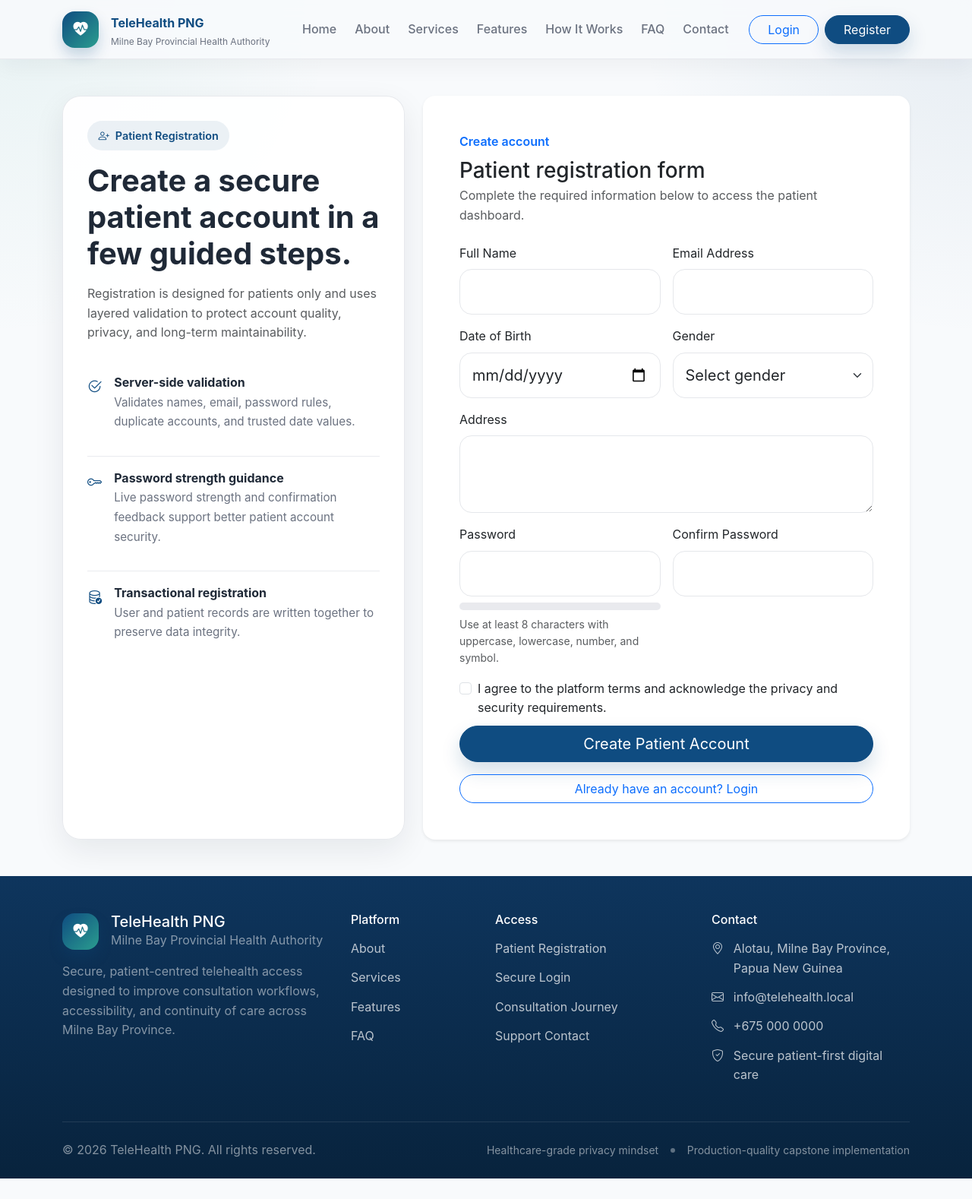
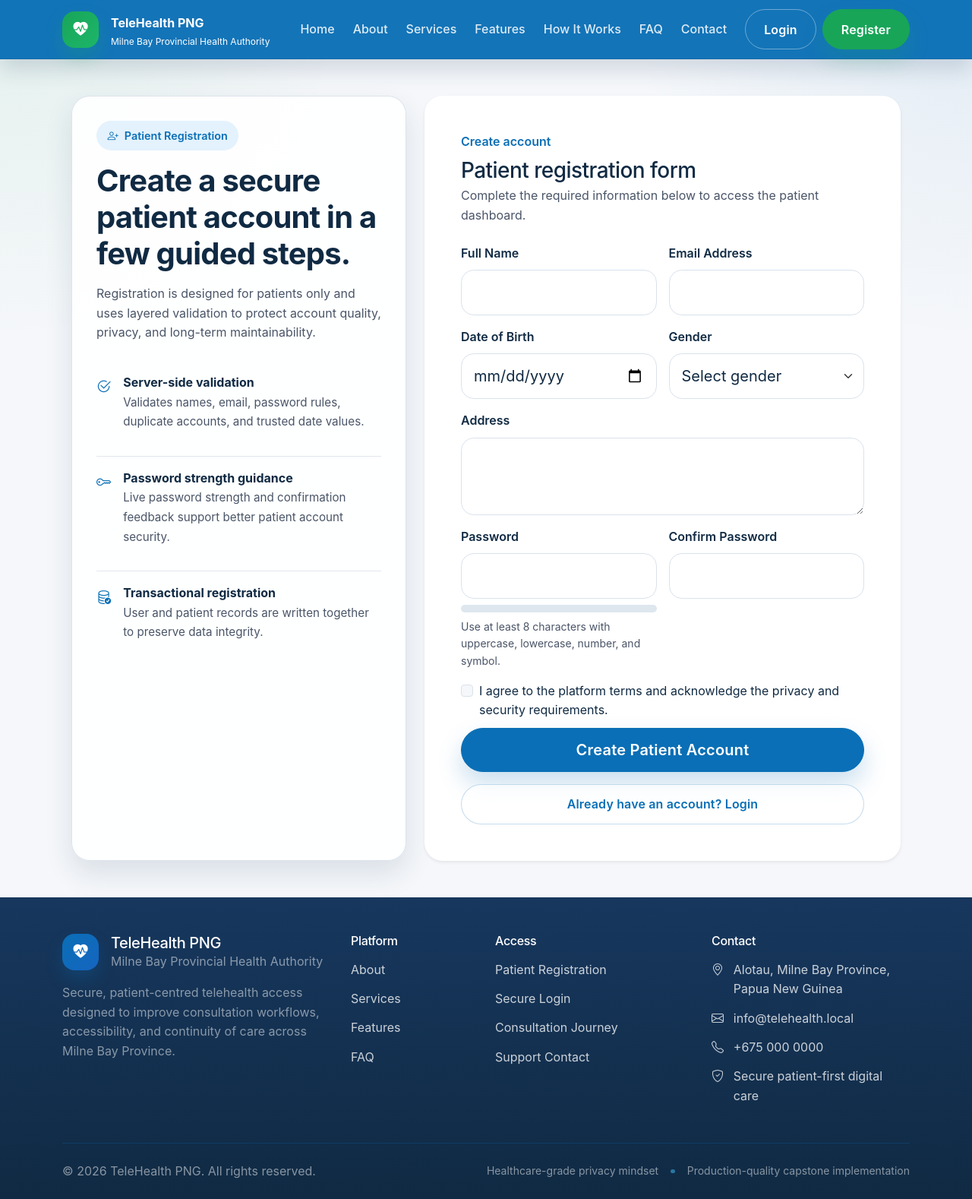
Before and after one commit to nefoticlyde76-dwu/Telehealth_Consultation, a PHP site: page /register in a window 1280 px wide. Shown: the whole page at 76% size. Before the commit the page ends 1551 px from the top, so only its background shows below. Run offline with PHP 8.4, Linux system fonts and the light colour scheme.

Commit message:
style(ui): apply official MBPHA TeleHealth design system

```diff
--- a/app/Views/auth/login.php
+++ b/app/Views/auth/login.php
@@ -2,7 +2,7 @@
 
 <main class="auth-page py-5">
   <div class="container">
-    <div class="row justify-content-center align-items-stretch g-4">
+    <div class="row justify-content-center align-items-stretch g-4 content-row">
       <div class="col-lg-5">
         <div class="auth-panel auth-panel-accent h-100">
           <span class="section-badge mb-3">
@@ -50,7 +50,7 @@
                 <h2 class="h3 mb-1">Login to your account</h2>
                 <p class="text-muted mb-0">Use your registered email address and password.</p>
               </div>
-              <span class="badge text-bg-light rounded-pill px-3 py-2 border">Patients, Doctors, Administrators</span>
+              <span class="badge badge-soft-neutral rounded-pill px-3 py-2 border">Patients, Doctors, Administrators</span>
             </div>
 
             <?php require __DIR__ . '/../partials/shared/alerts.php'; ?>
--- a/app/Views/auth/register.php
+++ b/app/Views/auth/register.php
@@ -2,7 +2,7 @@
 
 <main class="auth-page py-5">
   <div class="container">
-    <div class="row justify-content-center align-items-stretch g-4">
+    <div class="row justify-content-center align-items-stretch g-4 content-row">
       <div class="col-lg-5">
         <div class="auth-panel h-100">
           <span class="section-badge mb-3">
--- a/app/Views/layouts/app.php
+++ b/app/Views/layouts/app.php
@@ -6,6 +6,7 @@
   <title><?= $title ?? 'TeleHealth Consultation System' ?></title>
   <link href="https://cdn.jsdelivr.net/npm/bootstrap@5.3.0/dist/css/bootstrap.min.css" rel="stylesheet">
   <link rel="stylesheet" href="https://cdn.jsdelivr.net/npm/bootstrap-icons@1.10.0/font/bootstrap-icons.css">
+  <link rel="stylesheet" href="<?= \App\Helpers\Helper::asset('css/theme.css') ?>">
   <link rel="stylesheet" href="<?= \App\Helpers\Helper::asset('css/style.css') ?>">
 </head>
 <body class="<?= \App\Helpers\Helper::escape($bodyClass ?? 'public-layout') ?>">
--- a/app/Views/layouts/dashboard.php
+++ b/app/Views/layouts/dashboard.php
@@ -6,6 +6,7 @@
   <title><?= $title ?? 'TeleHealth Consultation System' ?></title>
   <link href="https://cdn.jsdelivr.net/npm/bootstrap@5.3.0/dist/css/bootstrap.min.css" rel="stylesheet">
   <link rel="stylesheet" href="https://cdn.jsdelivr.net/npm/bootstrap-icons@1.10.0/font/bootstrap-icons.css">
+  <link rel="stylesheet" href="<?= \App\Helpers\Helper::asset('css/theme.css') ?>">
   <link rel="stylesheet" href="<?= \App\Helpers\Helper::asset('css/style.css') ?>">
 </head>
 <body class="dashboard-layout">
--- a/app/Views/partials/dashboard/overview.php
+++ b/app/Views/partials/dashboard/overview.php
@@ -51,7 +51,7 @@
               <h3 class="h5 mb-1">Quick Actions</h3>
               <p class="text-muted mb-0">Primary entry points prepared for this role.</p>
             </div>
-            <span class="badge text-bg-light rounded-pill border"><?= count($quickActions ?? []) ?> actions</span>
+            <span class="badge badge-soft-neutral rounded-pill border"><?= count($quickActions ?? []) ?> actions</span>
           </div>
 
           <div class="row g-3">
@@ -63,7 +63,7 @@
                   </div>
                   <h4 class="h6"><?= \App\Helpers\Helper::escape($action['title'] ?? '') ?></h4>
                   <p class="text-muted small mb-3"><?= \App\Helpers\Helper::escape($action['description'] ?? '') ?></p>
-                  <span class="text-primary fw-semibold small"><?= \App\Helpers\Helper::escape($action['status'] ?? 'Ready') ?></span>
+                  <span class="quick-action-status small"><?= \App\Helpers\Helper::escape($action['status'] ?? 'Ready') ?></span>
                 </div>
               </div>
             <?php endforeach; ?>
@@ -80,7 +80,7 @@
               <h3 class="h5 mb-1">Recent Activity</h3>
               <p class="text-muted mb-0">Role-specific visibility prepared for future modules.</p>
             </div>
-            <span class="badge text-bg-light rounded-pill border">Live when data is available</span>
+            <span class="badge badge-soft-neutral rounded-pill border">Live when data is available</span>
           </div>
 
           <div class="activity-list">
--- a/app/Views/partials/dashboard/topbar.php
+++ b/app/Views/partials/dashboard/topbar.php
@@ -21,7 +21,7 @@
       <div class="topbar-chip">
         <i class="bi bi-bell"></i>
         <span>Notifications</span>
-        <span class="badge rounded-pill text-bg-light">0</span>
+        <span class="badge rounded-pill badge-soft-info">0</span>
       </div>
 
       <div class="dropdown">
--- a/app/Views/partials/public/navbar.php
+++ b/app/Views/partials/public/navbar.php
@@ -5,7 +5,7 @@ $currentRole = \App\Services\AuthService::getUserRole();
 $dashboardUrl = $currentRole ? \App\Services\AuthService::getRoleRedirectUrl($currentRole) : '/';
 ?>
 
-<nav class="navbar navbar-expand-lg sticky-top public-navbar">
+<nav class="navbar navbar-expand-xl navbar-dark sticky-top public-navbar">
   <div class="container">
     <a class="navbar-brand d-flex align-items-center gap-3" href="<?= \App\Helpers\Helper::url('/') ?>">
       <span class="brand-mark">
@@ -22,7 +22,7 @@ $dashboardUrl = $currentRole ? \App\Services\AuthService::getRoleRedirectUrl($cu
     </button>
 
     <div class="collapse navbar-collapse" id="publicNavbar">
-      <ul class="navbar-nav mx-auto align-items-lg-center gap-lg-2">
+      <ul class="navbar-nav mx-auto align-items-xl-center gap-xl-2">
         <li class="nav-item"><a class="nav-link" href="<?= \App\Helpers\Helper::url('/#home') ?>">Home</a></li>
         <li class="nav-item"><a class="nav-link" href="<?= \App\Helpers\Helper::url('/#about') ?>">About</a></li>
         <li class="nav-item"><a class="nav-link" href="<?= \App\Helpers\Helper::url('/#services') ?>">Services</a></li>
@@ -32,7 +32,7 @@ $dashboardUrl = $currentRole ? \App\Services\AuthService::getRoleRedirectUrl($cu
         <li class="nav-item"><a class="nav-link" href="<?= \App\Helpers\Helper::url('/#contact') ?>">Contact</a></li>
       </ul>
 
-      <div class="d-flex flex-column flex-lg-row gap-2 mt-3 mt-lg-0">
+      <div class="d-flex flex-column flex-xl-row gap-2 mt-3 mt-xl-0">
         <?php if ($currentUser && $currentRole): ?>
           <a class="btn btn-outline-primary rounded-pill px-4" href="<?= \App\Helpers\Helper::url($dashboardUrl) ?>">Dashboard</a>
           <form action="<?= \App\Helpers\Helper::url('/logout') ?>" method="POST">
--- a/public/css/style.css
+++ b/public/css/style.css
@@ -1,21 +1,4 @@
-:root {
-  --primary: #0f4c81;
-  --primary-dark: #0a355e;
-  --secondary: #2a9d8f;
-  --accent: #3cb371;
-  --bg: #f8fafc;
-  --card: #ffffff;
-  --border: #e5e7eb;
-  --text: #1f2937;
-  --text-muted: #6b7280;
-  --success: #22c55e;
-  --warning: #f59e0b;
-  --danger: #ef4444;
-  --shadow-soft: 0 20px 50px rgba(15, 76, 129, 0.08);
-  --shadow-card: 0 14px 40px rgba(15, 23, 42, 0.08);
-  --radius-lg: 1.5rem;
-  --radius-md: 1rem;
-}
+/* Official MBPHA TeleHealth design tokens are defined in theme.css. */
 
 html {
   scroll-behavior: smooth;
@@ -23,11 +6,10 @@ html {
 
 body {
   background:
-    radial-gradient(circle at top left, rgba(42, 157, 143, 0.08), transparent 22%),
-    radial-gradient(circle at top right, rgba(15, 76, 129, 0.08), transparent 22%),
+    radial-gradient(circle at top left, rgba(var(--emerald-green-rgb), 0.08), transparent 22%),
+    radial-gradient(circle at top right, rgba(var(--medical-blue-rgb), 0.08), transparent 22%),
     var(--bg);
   color: var(--text);
-  font-family: "Inter", "Segoe UI", Tahoma, Geneva, Verdana, sans-serif;
   line-height: 1.6;
 }
 
@@ -45,29 +27,34 @@ section[id] {
   padding-bottom: 5rem;
 }
 
+.content-row {
+  margin-right: 0;
+  margin-left: 0;
+}
+
 .bg-soft {
-  background: rgba(255, 255, 255, 0.65);
+  background: var(--surface-glass);
   backdrop-filter: blur(12px);
 }
 
 .btn-primary {
   background-color: var(--primary);
   border-color: var(--primary);
-  box-shadow: 0 12px 24px rgba(15, 76, 129, 0.18);
+  box-shadow: var(--shadow-brand);
   transition: all 0.25s ease;
 }
 
 .btn-primary:hover {
-  background-color: var(--primary-dark);
-  border-color: var(--primary-dark);
-  box-shadow: 0 18px 32px rgba(15, 76, 129, 0.22);
+  background-color: var(--royal-blue);
+  border-color: var(--royal-blue);
+  box-shadow: 0 18px 32px rgba(var(--medical-blue-rgb), 0.24);
   transform: translateY(-1px);
 }
 
 .btn-secondary {
-  background-color: var(--secondary);
-  border-color: var(--secondary);
-  box-shadow: 0 12px 24px rgba(42, 157, 143, 0.18);
+  background-color: var(--primary-dark);
+  border-color: var(--primary-dark);
+  box-shadow: 0 14px 28px rgba(var(--dark-navy-rgb), 0.2);
 }
 
 .card {
@@ -81,16 +68,16 @@ section[id] {
 .form-select,
 textarea.form-control {
   border: 1px solid var(--border);
-  border-radius: 1rem;
+  border-radius: var(--radius-md);
   min-height: 3.25rem;
   padding: 0.875rem 1rem;
-  background-color: rgba(255, 255, 255, 0.92);
+  background-color: rgba(var(--white-rgb), 0.96);
 }
 
 .form-control:focus,
 .form-select:focus {
-  border-color: rgba(15, 76, 129, 0.45);
-  box-shadow: 0 0 0 0.25rem rgba(15, 76, 129, 0.14);
+  border-color: rgba(var(--medical-blue-rgb), 0.5);
+  box-shadow: var(--shadow-focus);
 }
 
 .form-check-input:checked {
@@ -99,14 +86,14 @@ textarea.form-control {
 }
 
 .public-navbar {
-  background: rgba(248, 250, 252, 0.9);
+  background: rgba(var(--medical-blue-rgb), 0.96);
   backdrop-filter: blur(16px);
-  border-bottom: 1px solid rgba(229, 231, 235, 0.85);
-  box-shadow: 0 12px 24px rgba(15, 23, 42, 0.04);
+  border-bottom: 1px solid rgba(var(--dark-navy-rgb), 0.18);
+  box-shadow: 0 14px 28px rgba(var(--dark-navy-rgb), 0.16);
 }
 
 .public-navbar .nav-link {
-  color: var(--text-muted);
+  color: rgba(var(--white-rgb), 0.86);
   font-weight: 500;
   border-radius: 999px;
   padding: 0.65rem 1rem;
@@ -114,20 +101,56 @@ textarea.form-control {
 }
 
 .public-navbar .nav-link:hover {
-  color: var(--primary);
-  background-color: rgba(15, 76, 129, 0.06);
+  color: var(--white);
+  background-color: rgba(var(--emerald-green-rgb), 0.18);
+}
+
+.public-navbar .navbar-toggler {
+  border-color: rgba(var(--white-rgb), 0.3);
+}
+
+.public-navbar .navbar-toggler-icon {
+  filter: brightness(0) invert(1);
+}
+
+.public-navbar .btn-outline-primary {
+  color: var(--white);
+  border-color: rgba(var(--white-rgb), 0.38);
+  background-color: transparent;
+}
+
+.public-navbar .btn-outline-primary:hover {
+  color: var(--dark-navy);
+  border-color: var(--white);
+  background-color: var(--white);
+}
+
+.public-navbar .btn-primary {
+  background-color: var(--success);
+  border-color: var(--success);
+  box-shadow: var(--shadow-success);
+}
+
+.public-navbar .btn-primary:hover {
+  background-color: var(--success-dark);
+  border-color: var(--success-dark);
+}
+
+.public-navbar .brand-title,
+.public-navbar .brand-subtitle {
+  color: var(--white);
 }
 
 .brand-mark {
   width: 3rem;
   height: 3rem;
   border-radius: 1rem;
-  background: linear-gradient(135deg, var(--primary), var(--secondary));
+  background: var(--gradient-success);
   display: inline-flex;
   align-items: center;
   justify-content: center;
-  color: #fff;
-  box-shadow: 0 10px 18px rgba(15, 76, 129, 0.22);
+  color: var(--white);
+  box-shadow: 0 12px 22px rgba(var(--emerald-green-rgb), 0.26);
 }
 
 .brand-mark i {
@@ -135,7 +158,7 @@ textarea.form-control {
 }
 
 .brand-title {
-  color: var(--primary);
+  color: var(--dark-navy);
   font-weight: 700;
   font-size: 1rem;
 }
@@ -151,7 +174,7 @@ textarea.form-control {
   gap: 0.5rem;
   padding: 0.5rem 0.9rem;
   border-radius: 999px;
-  background: rgba(15, 76, 129, 0.08);
+  background: var(--surface-blue);
   color: var(--primary);
   font-weight: 600;
   font-size: 0.9rem;
@@ -232,8 +255,8 @@ textarea.form-control {
 .dashboard-banner-card,
 .stats-card,
 .quick-action-card {
-  background: rgba(255, 255, 255, 0.9);
-  border: 1px solid rgba(229, 231, 235, 0.9);
+  background: var(--surface-panel);
+  border: 1px solid rgba(var(--medium-gray-rgb), 0.9);
   border-radius: var(--radius-lg);
   box-shadow: var(--shadow-card);
 }
@@ -389,7 +412,7 @@ textarea.form-control {
   gap: 1rem;
   align-items: flex-start;
   padding: 1rem 0;
-  border-top: 1px solid rgba(229, 231, 235, 0.8);
+  border-top: 1px solid rgba(var(--medium-gray-rgb), 0.8);
 }
 
 .auth-highlight-item:first-child {
@@ -415,7 +438,7 @@ textarea.form-control {
 
 .password-strength {
   height: 0.6rem;
-  background: rgba(229, 231, 235, 0.85);
+  background: rgba(var(--medium-gray-rgb), 0.85);
   border-radius: 999px;
   overflow: hidden;
 }
@@ -429,11 +452,16 @@ textarea.form-control {
 }
 
 .site-footer {
-  background: linear-gradient(180deg, #0e355d, #08233d);
+  background: var(--gradient-footer);
+}
+
+.site-footer .brand-mark {
+  background: var(--gradient-brand);
+  box-shadow: 0 12px 22px rgba(var(--medical-blue-rgb), 0.24);
 }
 
 .footer-title {
-  color: #fff;
+  color: var(--white);
   font-size: 1rem;
   margin-bottom: 1rem;
 }
@@ -445,11 +473,11 @@ textarea.form-control {
 
 .footer-links a,
 .footer-contact {
-  color: rgba(255, 255, 255, 0.72);
+  color: rgba(var(--white-rgb), 0.78);
 }
 
 .footer-links a:hover {
-  color: #fff;
+  color: var(--soft-cyan);
 }
 
 .footer-contact li {
@@ -459,18 +487,20 @@ textarea.form-control {
 }
 
 .footer-bottom {
-  border-top: 1px solid rgba(255, 255, 255, 0.1);
+  border-top: 1px solid rgba(var(--medical-blue-rgb), 0.26);
 }
 
 .dot-separator {
   width: 0.35rem;
   height: 0.35rem;
   border-radius: 999px;
-  background: rgba(255, 255, 255, 0.35);
+  background: rgba(var(--soft-cyan-rgb), 0.5);
 }
 
 .dashboard-layout {
-  background: #eef4f8;
+  background:
+    radial-gradient(circle at top left, rgba(var(--soft-cyan-rgb), 0.12), transparent 20%),
+    var(--surface-page);
 }
 
 .dashboard-shell {
--- /dev/null
+++ b/public/css/theme.css
@@ -0,0 +1,365 @@
+:root {
+  --medical-blue: #0a6fb6;
+  --emerald-green: #18a558;
+  --dark-navy: #17375e;
+  --soft-cyan: #40c4ff;
+  --white: #ffffff;
+  --light-gray: #f5f7fa;
+  --medium-gray: #d9e2ec;
+  --dark-gray: #4a5568;
+  --navy-black: #102a43;
+  --royal-blue: #1565c0;
+  --mint-green: #d8f3e8;
+  --pale-blue: #e3f2fd;
+  --danger: #dc3545;
+  --warning: #f0b429;
+  --success-dark: #14894a;
+  --success-text: #10673a;
+
+  --medical-blue-rgb: 10, 111, 182;
+  --emerald-green-rgb: 24, 165, 88;
+  --dark-navy-rgb: 23, 55, 94;
+  --soft-cyan-rgb: 64, 196, 255;
+  --white-rgb: 255, 255, 255;
+  --light-gray-rgb: 245, 247, 250;
+  --medium-gray-rgb: 217, 226, 236;
+  --navy-black-rgb: 16, 42, 67;
+
+  --primary: var(--medical-blue);
+  --primary-dark: var(--dark-navy);
+  --secondary: var(--emerald-green);
+  --accent: var(--soft-cyan);
+  --bg: var(--light-gray);
+  --card: var(--white);
+  --border: var(--medium-gray);
+  --text: var(--navy-black);
+  --text-muted: var(--dark-gray);
+  --success: var(--emerald-green);
+  --info: var(--soft-cyan);
+
+  --surface-page: var(--light-gray);
+  --surface-card: var(--white);
+  --surface-panel: rgba(var(--white-rgb), 0.9);
+  --surface-glass: rgba(var(--white-rgb), 0.74);
+  --surface-mint: var(--mint-green);
+  --surface-blue: var(--pale-blue);
+  --surface-cyan: rgba(var(--soft-cyan-rgb), 0.12);
+  --surface-primary: rgba(var(--medical-blue-rgb), 0.08);
+  --surface-success: rgba(var(--emerald-green-rgb), 0.12);
+  --surface-navy: rgba(var(--dark-navy-rgb), 0.08);
+
+  --shadow-soft: 0 24px 54px rgba(var(--medical-blue-rgb), 0.1);
+  --shadow-card: 0 16px 36px rgba(var(--dark-navy-rgb), 0.12);
+  --shadow-brand: 0 16px 32px rgba(var(--medical-blue-rgb), 0.22);
+  --shadow-success: 0 14px 28px rgba(var(--emerald-green-rgb), 0.18);
+  --shadow-focus: 0 0 0 0.25rem rgba(var(--medical-blue-rgb), 0.16);
+
+  --radius-sm: 0.85rem;
+  --radius-md: 1.05rem;
+  --radius-lg: 1.5rem;
+  --radius-xl: 1.85rem;
+
+  --space-section: clamp(4rem, 6vw, 5.5rem);
+
+  --gradient-brand: linear-gradient(135deg, var(--medical-blue), var(--royal-blue));
+  --gradient-success: linear-gradient(135deg, var(--emerald-green), #1db66a);
+  --gradient-footer: linear-gradient(180deg, var(--dark-navy), var(--navy-black));
+  --gradient-sidebar: linear-gradient(180deg, var(--medical-blue), var(--dark-navy));
+  --gradient-hero-overlay: linear-gradient(180deg, rgba(var(--medical-blue-rgb), 0.08), rgba(var(--dark-navy-rgb), 0.28));
+
+  --bs-primary: var(--medical-blue);
+  --bs-primary-rgb: var(--medical-blue-rgb);
+  --bs-success: var(--emerald-green);
+  --bs-success-rgb: var(--emerald-green-rgb);
+  --bs-secondary: var(--dark-navy);
+  --bs-secondary-rgb: var(--dark-navy-rgb);
+  --bs-info: var(--soft-cyan);
+  --bs-info-rgb: var(--soft-cyan-rgb);
+  --bs-light: var(--light-gray);
+  --bs-light-rgb: var(--light-gray-rgb);
+  --bs-dark: var(--navy-black);
+  --bs-dark-rgb: var(--navy-black-rgb);
+  --bs-body-bg: var(--light-gray);
+  --bs-body-color: var(--navy-black);
+  --bs-border-color: var(--medium-gray);
+  --bs-heading-color: var(--navy-black);
+  --bs-link-color: var(--medical-blue);
+  --bs-link-hover-color: var(--royal-blue);
+  --bs-font-sans-serif: "Inter", "Segoe UI", Tahoma, Geneva, Verdana, sans-serif;
+  --bs-border-radius: var(--radius-sm);
+  --bs-border-radius-lg: var(--radius-md);
+  --bs-border-radius-xl: var(--radius-lg);
+}
+
+html {
+  scroll-behavior: smooth;
+}
+
+body {
+  background-color: var(--surface-page);
+  color: var(--text);
+  font-family: var(--bs-font-sans-serif);
+}
+
+h1,
+h2,
+h3,
+h4,
+h5,
+h6 {
+  color: var(--text);
+  letter-spacing: -0.02em;
+}
+
+a {
+  transition: color 0.2s ease, opacity 0.2s ease;
+}
+
+a:hover {
+  color: var(--royal-blue);
+}
+
+.btn {
+  font-weight: 600;
+  letter-spacing: 0.01em;
+  border-radius: 999px;
+  padding: 0.82rem 1.4rem;
+  border-width: 1px;
+  transition: transform 0.2s ease, box-shadow 0.2s ease, background-color 0.2s ease, border-color 0.2s ease;
+}
+
+.btn:hover,
+.btn:focus-visible {
+  transform: translateY(-1px);
+}
+
+.btn-primary {
+  background-color: var(--primary);
+  border-color: var(--primary);
+  box-shadow: var(--shadow-brand);
+}
+
+.btn-primary:hover,
+.btn-primary:focus-visible,
+.btn-primary:active {
+  background-color: var(--royal-blue);
+  border-color: var(--royal-blue);
+  box-shadow: 0 18px 34px rgba(var(--medical-blue-rgb), 0.24);
+}
+
+.btn-success {
+  background-color: var(--success);
+  border-color: var(--success);
+  box-shadow: var(--shadow-success);
+}
+
+.btn-success:hover,
+.btn-success:focus-visible,
+.btn-success:active {
+  background-color: #14894a;
+  border-color: #14894a;
+}
+
+.btn-secondary {
+  background-color: var(--dark-navy);
+  border-color: var(--dark-navy);
+  box-shadow: 0 14px 28px rgba(var(--dark-navy-rgb), 0.2);
+}
+
+.btn-secondary:hover,
+.btn-secondary:focus-visible,
+.btn-secondary:active {
+  background-color: var(--navy-black);
+  border-color: var(--navy-black);
+}
+
+.btn-info {
+  background-color: var(--soft-cyan);
+  border-color: var(--soft-cyan);
+  color: var(--navy-black);
+  box-shadow: 0 12px 24px rgba(var(--soft-cyan-rgb), 0.2);
+}
+
+.btn-info:hover,
+.btn-info:focus-visible,
+.btn-info:active {
+  background-color: #28b5f4;
+  border-color: #28b5f4;
+  color: var(--navy-black);
+}
+
+.btn-outline-primary {
+  color: var(--primary);
+  border-color: rgba(var(--medical-blue-rgb), 0.24);
+  background-color: rgba(var(--white-rgb), 0.7);
+}
+
+.btn-outline-primary:hover,
+.btn-outline-primary:focus-visible,
+.btn-outline-primary:active {
+  color: var(--white);
+  border-color: var(--primary);
+  background-color: var(--primary);
+}
+
+.card,
+.dropdown-menu,
+.offcanvas,
+.accordion-item,
+.table-responsive {
+  border-radius: var(--radius-lg);
+}
+
+.card,
+.dropdown-menu,
+.offcanvas,
+.table-responsive {
+  background: var(--surface-card);
+  border: 1px solid rgba(var(--medium-gray-rgb), 0.95);
+  box-shadow: var(--shadow-card);
+}
+
+.form-label {
+  color: var(--text);
+  font-weight: 600;
+  margin-bottom: 0.55rem;
+}
+
+.form-control,
+.form-select,
+textarea.form-control {
+  background-color: rgba(var(--white-rgb), 0.96);
+  border: 1px solid rgba(var(--medium-gray-rgb), 0.96);
+  color: var(--text);
+}
+
+.form-control::placeholder,
+.form-select::placeholder {
+  color: rgba(var(--navy-black-rgb), 0.45);
+}
+
+.form-control:focus,
+.form-select:focus,
+.form-check-input:focus {
+  border-color: rgba(var(--medical-blue-rgb), 0.5);
+  box-shadow: var(--shadow-focus);
+}
+
+.form-control.is-valid,
+.was-validated .form-control:valid,
+.form-select.is-valid,
+.was-validated .form-select:valid {
+  border-color: rgba(var(--emerald-green-rgb), 0.9);
+  box-shadow: 0 0 0 0.25rem rgba(var(--emerald-green-rgb), 0.14);
+}
+
+.form-control.is-invalid,
+.was-validated .form-control:invalid,
+.form-select.is-invalid,
+.was-validated .form-select:invalid {
+  border-color: rgba(220, 53, 69, 0.85);
+  box-shadow: 0 0 0 0.25rem rgba(220, 53, 69, 0.12);
+}
+
+.form-check-input:checked {
+  background-color: var(--primary);
+  border-color: var(--primary);
+}
+
+.badge {
+  font-weight: 600;
+  letter-spacing: 0.02em;
+}
+
+.text-bg-light,
+.badge-soft-neutral {
+  background-color: var(--surface-blue) !important;
+  color: var(--dark-navy) !important;
+}
+
+.alert {
+  border: 1px solid transparent;
+  box-shadow: var(--shadow-card);
+}
+
+.alert-danger {
+  background-color: rgba(220, 53, 69, 0.08);
+  border-color: rgba(220, 53, 69, 0.18);
+  color: #8a1f2d;
+}
+
+.alert-success {
+  background-color: rgba(var(--emerald-green-rgb), 0.12);
+  border-color: rgba(var(--emerald-green-rgb), 0.2);
+  color: #10673a;
+}
+
+.alert-warning {
+  background-color: rgba(240, 180, 41, 0.12);
+  border-color: rgba(240, 180, 41, 0.18);
+  color: #7a5612;
+}
+
+.alert-info {
+  background-color: rgba(var(--soft-cyan-rgb), 0.14);
+  border-color: rgba(var(--soft-cyan-rgb), 0.2);
+  color: var(--dark-navy);
+}
+
+.table {
+  --bs-table-bg: transparent;
+  --bs-table-color: var(--text);
+  --bs-table-hover-bg: rgba(var(--medical-blue-rgb), 0.04);
+  margin-bottom: 0;
+}
+
+.table thead th {
+  color: var(--dark-navy);
+  font-weight: 700;
+  background-color: var(--surface-blue);
+  border-bottom: 1px solid rgba(var(--medical-blue-rgb), 0.08);
+}
+
+.table td,
+.table th {
+  padding: 1rem 1.1rem;
+  vertical-align: middle;
+}
+
+.dropdown-item {
+  border-radius: var(--radius-sm);
+  padding: 0.7rem 0.9rem;
+}
+
+.dropdown-item:hover,
+.dropdown-item:focus {
+  background-color: var(--surface-blue);
+  color: var(--dark-navy);
+}
+
+.breadcrumb-item a {
+  color: var(--text-muted);
+}
+
+.breadcrumb-item.active {
+  color: var(--primary);
+}
+
+.text-muted {
+  color: var(--text-muted) !important;
+}
+
+.text-primary {
+  color: var(--primary) !important;
+}
+
+.bg-brand-subtle {
+  background: var(--surface-blue);
+}
+
+.surface-card {
+  background: var(--surface-card);
+  border: 1px solid rgba(var(--medium-gray-rgb), 0.95);
+  box-shadow: var(--shadow-card);
+  border-radius: var(--radius-lg);
+}
```
Also changed, not shown: other parts of public/css/style.css (+77 -28 lines), app/Views/home/index.php (+7 -7 lines), README.md, public/js/app.js.
